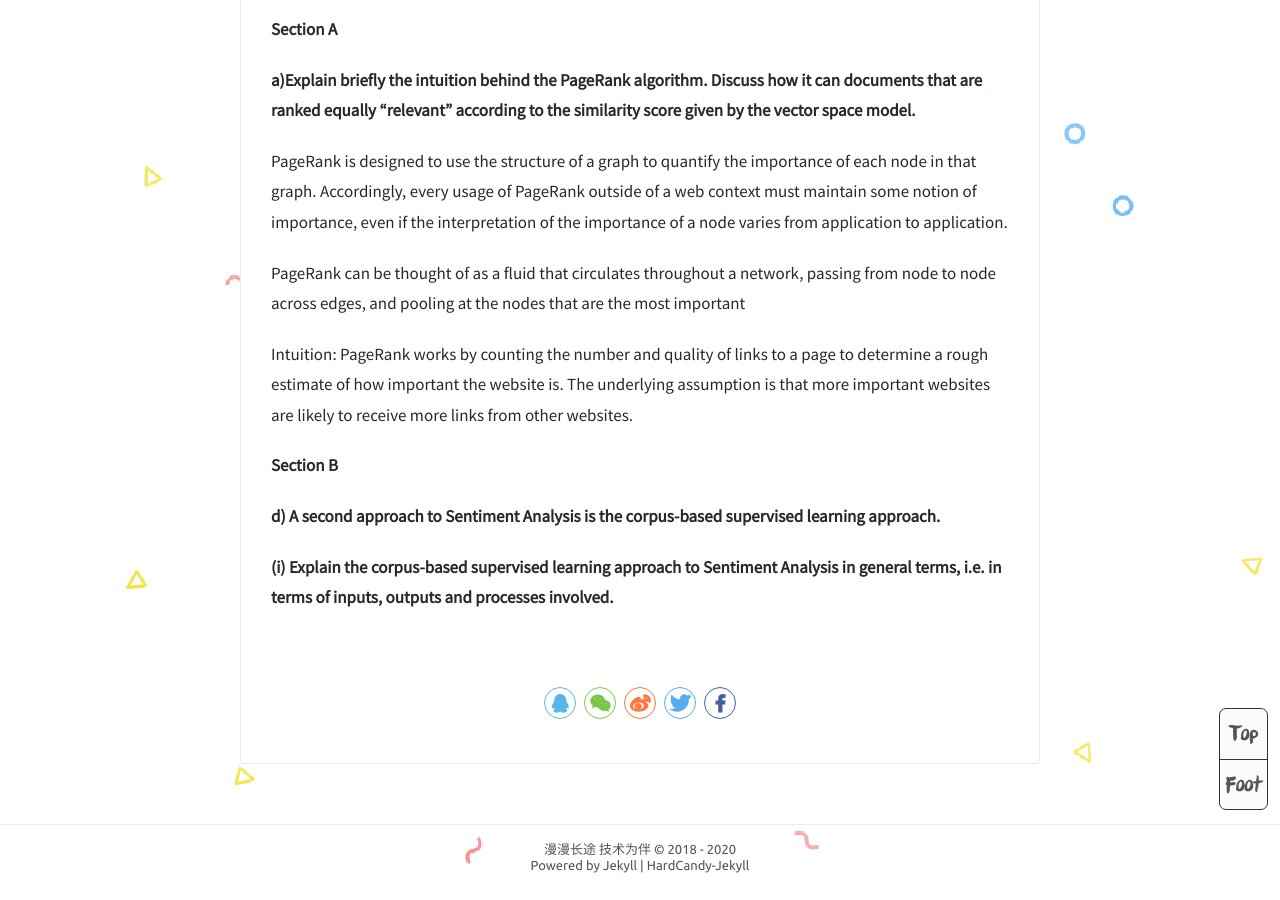
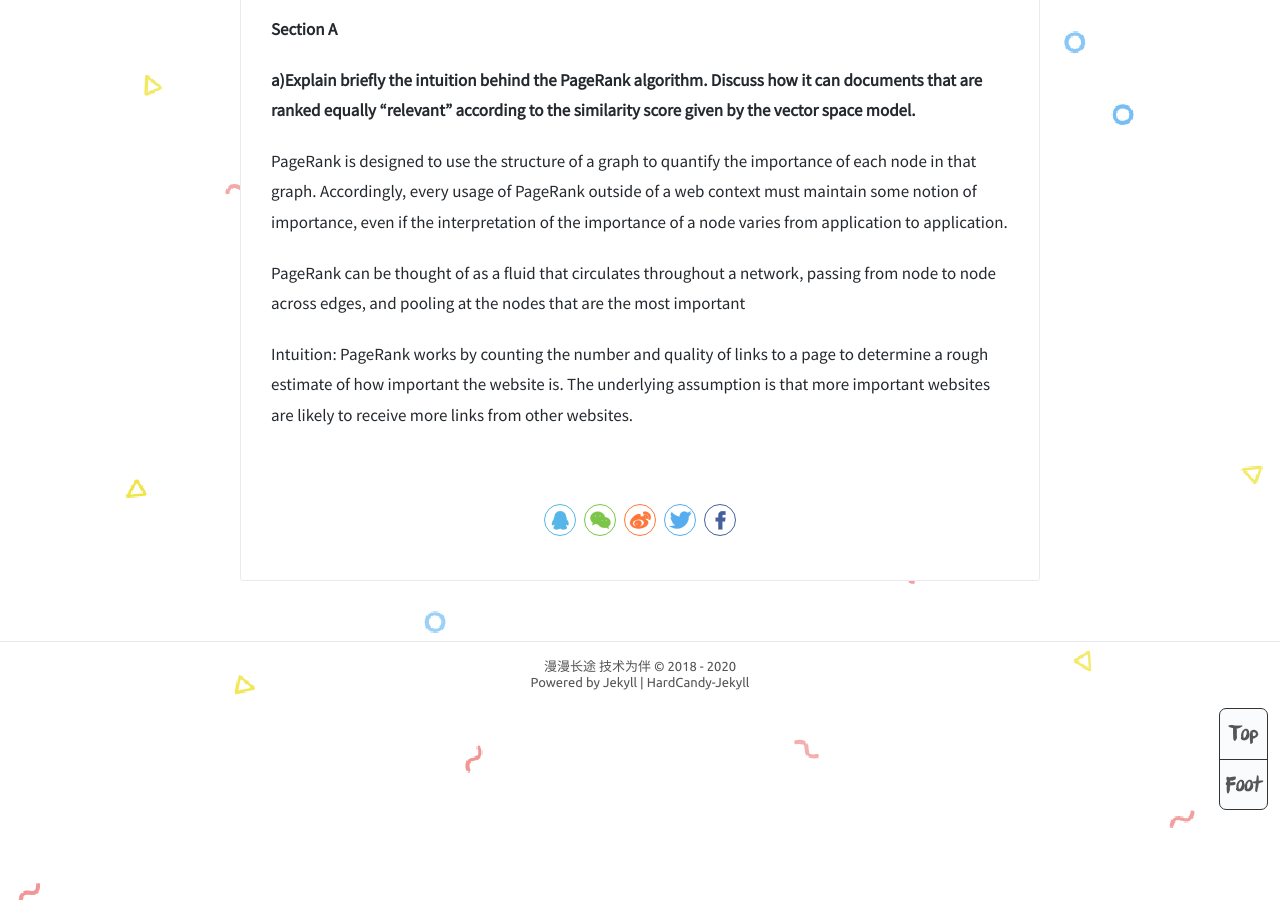
Before and after one commit to DoHerasYang/DoHerasYang.github.io, a Jekyll site: the page built from _posts/2020-1-13-TextProcessing.md, in a window 1280 px wide and 900 px high, scrolled down 65792 px. Built offline with Jekyll 4.4.1, drawn with Linux system fonts in a browser that asks for light colours; comment, search, counter and statistics services are not loaded.

Commit message:
Update 2020-1-13-TextProcessing.md

```diff
--- a/_posts/2020-1-13-TextProcessing.md
+++ b/_posts/2020-1-13-TextProcessing.md
@@ -1558,9 +1558,3 @@ PageRank is designed to use the structure of a graph to quantify the importance
 PageRank can be thought of as a fluid that circulates throughout a network, passing from node to node across edges, and pooling at the nodes that are the most important
 
 Intuition: PageRank works by counting the number and quality of links to a page to determine a rough estimate of how important the website is. The underlying assumption is that more important websites are likely to receive more links from other websites.
-
-**Section B**
-
-**d) A second approach to Sentiment Analysis is the corpus-based supervised learning approach.**
-
-**(i) Explain the corpus-based supervised learning approach to Sentiment Analysis in general terms, i.e. in terms of inputs, outputs and processes involved.**
```
